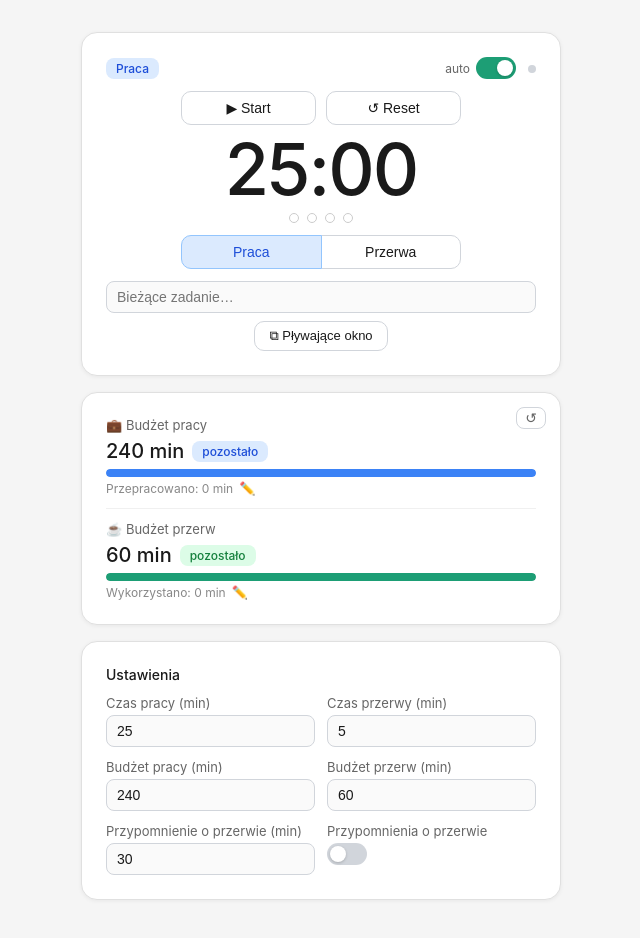
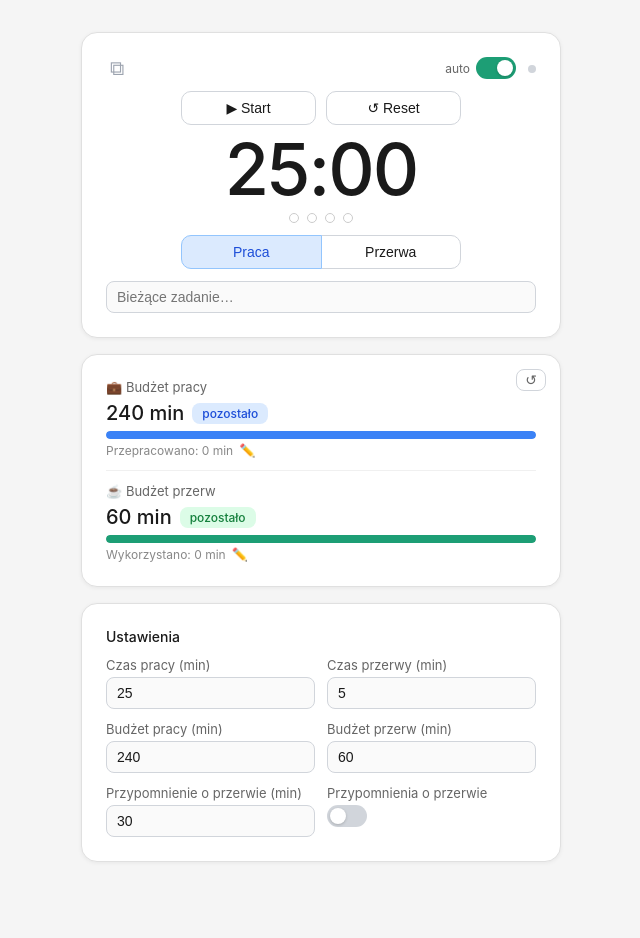
Before and after one commit to simon-fischer-12/pomodoro, a plain HTML site: page web/index.html in a window 1280 px wide. Shown: the whole page, without its empty margins (319-959 px from the left). After the commit the page ends 910 px from the top, so only its background shows below. Drawn offline with Linux system fonts and the light colour scheme; no server answers.

Commit message:
Refine floating-window button and widget layout
PiP button is now icon-only in the top-left (replacing the phase badge). In the
PiP widget: bigger task name, smaller timer, and the mode shown as a pill
styled like the web phase buttons (work blue / break green).

Co-Authored-By: Claude Opus 4.8 <noreply@anthropic.com>

```diff
--- a/web/index.html
+++ b/web/index.html
@@ -33,6 +33,9 @@
     .badge-work  { background: #dbeafe; color: #1d4ed8; }
     .badge-break { background: #dcfce7; color: #15803d; }
     .badge-warn  { background: #fef3c7; color: #92400e; }
+
+    .pip-btn { background: none; border: none; padding: 0 4px; font-size: 20px; line-height: 1; color: #9ca3af; cursor: pointer; }
+    .pip-btn:hover { background: none; border: none; color: #1a1a1a; }
 
     .timer-top { display: flex; justify-content: space-between; align-items: center; margin-bottom: 0.75rem; }
     .auto-row  { display: flex; align-items: center; gap: 6px; font-size: 12px; color: #666; }
@@ -149,7 +152,7 @@
 
   <div class="card">
     <div class="timer-top">
-      <span id="phase-badge" class="badge badge-work">Praca</span>
+      <button id="btn-pip" onclick="openPip()" class="pip-btn" title="Pływające okno (Chrome/Edge)">⧉</button>
       <div class="auto-row">
         <span>auto</span>
         <label class="toggle-wrap">
@@ -176,9 +179,6 @@
     </div>
     <div style="margin-top:0.75rem;">
       <input type="text" id="set-task" placeholder="Bieżące zadanie…" oninput="updateTask()" style="width:100%;">
-    </div>
-    <div style="margin-top:0.5rem; text-align:center;">
-      <button id="btn-pip" onclick="openPip()" style="font-size:13px; padding:6px 14px;">⧉ Pływające okno</button>
     </div>
   </div>
 
@@ -632,10 +632,10 @@
     st.textContent =
       "body{margin:0;font-family:-apple-system,'Segoe UI',Roboto,sans-serif;background:#fff;color:#1a1a1a;" +
       "height:100vh;display:flex;flex-direction:column;align-items:center;justify-content:center;gap:6px;padding:10px;box-sizing:border-box;}" +
-      "#pip-task{font-size:16px;font-weight:500;text-align:center;max-width:100%;overflow:hidden;text-overflow:ellipsis;white-space:nowrap;}" +
-      "#pip-row{display:flex;align-items:baseline;gap:10px;}" +
-      "#pip-timer{font-size:24px;font-weight:500;letter-spacing:-1px;}" +
-      "#pip-phase{font-size:13px;font-weight:500;}";
+      "#pip-task{font-size:22px;font-weight:500;text-align:center;max-width:100%;overflow:hidden;text-overflow:ellipsis;white-space:nowrap;}" +
+      "#pip-row{display:flex;align-items:center;gap:10px;}" +
+      "#pip-timer{font-size:18px;font-weight:500;letter-spacing:-0.5px;}" +
+      "#pip-phase{font-size:13px;font-weight:500;padding:3px 12px;border-radius:8px;border:1px solid transparent;}";
     doc.head.appendChild(st);
     doc.body.innerHTML = '<div id="pip-task"></div><div id="pip-row"><span id="pip-timer"></span><span id="pip-phase"></span></div>';
     window._pip = pip;
@@ -655,14 +655,13 @@
     taskEl.style.display = task ? 'block' : 'none';
     timerEl.textContent = timerText();
     phaseEl.textContent = isWork ? 'Praca' : 'Przerwa';
-    phaseEl.style.color = !running ? '#9ca3af' : (isWork ? '#1d4ed8' : '#15803d');
+    // Match the web phase-switch buttons: work = blue, break = green.
+    if (isWork) { phaseEl.style.background = '#dbeafe'; phaseEl.style.color = '#1d4ed8'; phaseEl.style.borderColor = '#93c5fd'; }
+    else        { phaseEl.style.background = '#dcfce7'; phaseEl.style.color = '#15803d'; phaseEl.style.borderColor = '#86efac'; }
   }
 
   function updateDisplay() {
     document.getElementById('timer-display').textContent = timerText();
-    var badge = document.getElementById('phase-badge');
-    if (isWork) { badge.textContent = 'Praca'; badge.className = 'badge badge-work'; }
-    else        { badge.textContent = 'Przerwa'; badge.className = 'badge badge-break'; }
     updateBudgets();
     updateFavicon();
     updatePipContent();
```
